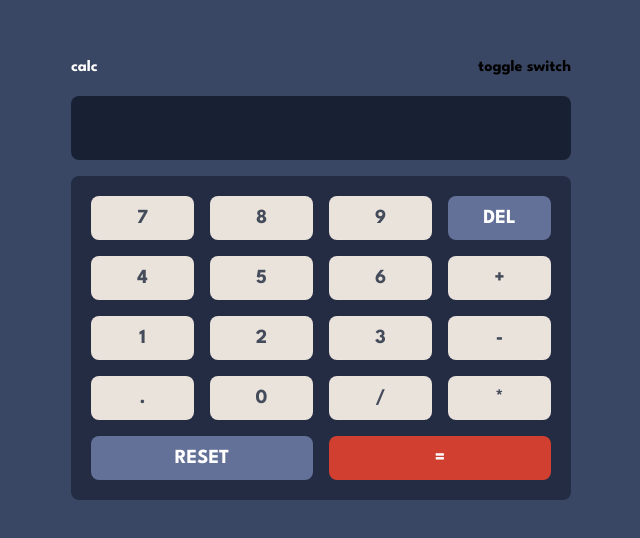
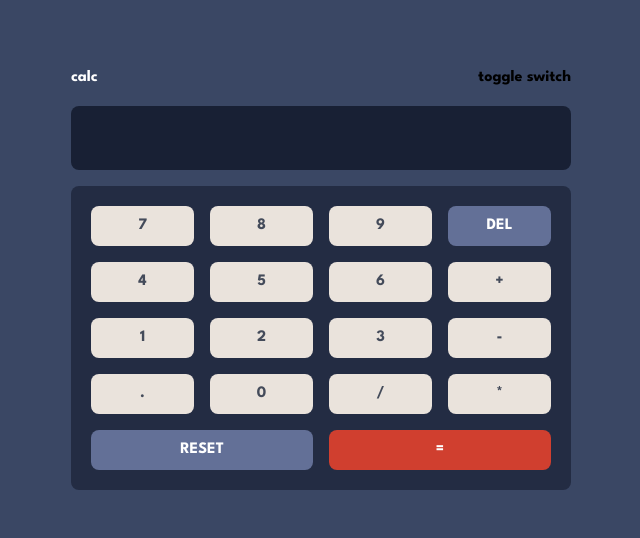
Before and after one commit to fidellim/Calculator-FEM, a React (Create React App) app: page / in a window 1280 px wide. Shown: the part 122-660 px from the top of the page, without its empty margins (319-959 px from the left). Built offline with nearby package versions, Linux system fonts and the light colour scheme.

Commit message:
remove text size

```diff
--- a/src/components/Button.jsx
+++ b/src/components/Button.jsx
@@ -33,11 +33,7 @@ const Button = ({ value }) => {
     }
 
     return (
-        <div
-            className={`${checkValue(
-                value
-            )} rounded-lg text-center py-2 text-xl`}
-        >
+        <div className={`${checkValue(value)} rounded-lg text-center py-2`}>
             {value.toUpperCase()}
         </div>
     )
```
